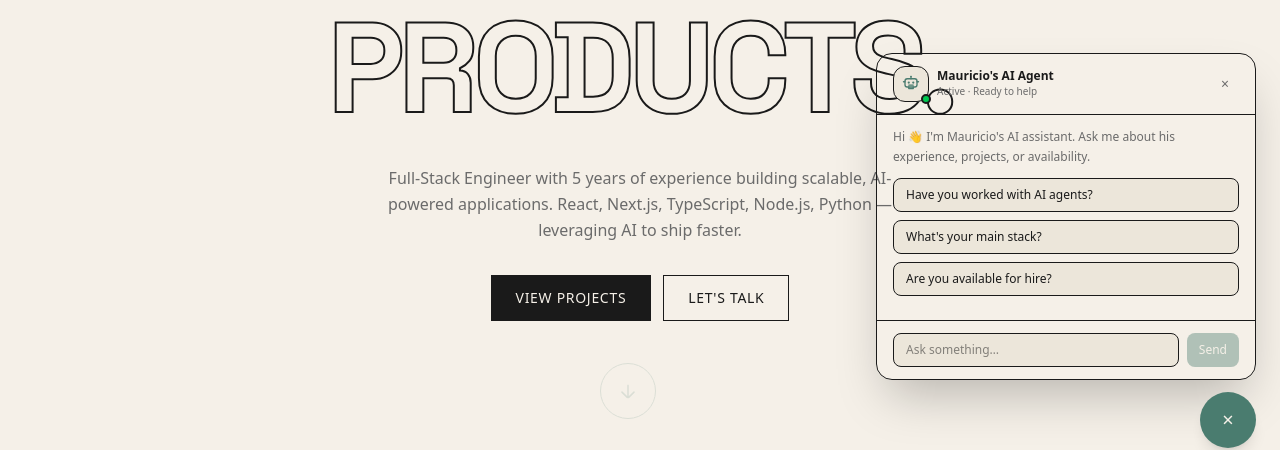
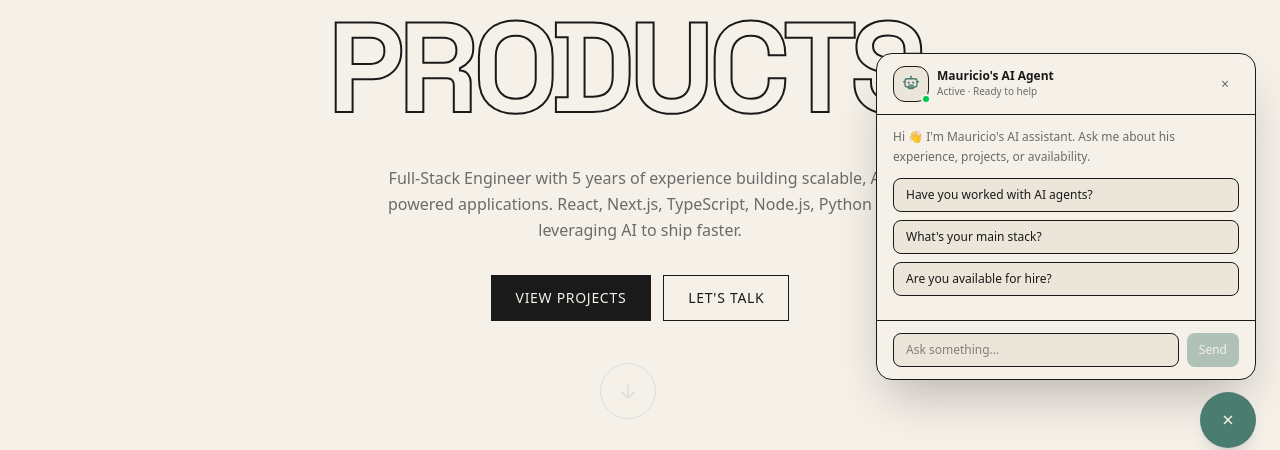
Before and after one commit to mauricio-hub/mgdeveloperportfolio, a Next.js app: page / in a window 1280 px wide. Both pictures are taken after a click on the button 1228 px from the left and 748 px from the top of the page. Shown: the part 328-778 px from the top of the page. Built offline with nearby package versions, Linux system fonts and the light colour scheme.

Commit message:
fix color agent

```diff
--- a/app/components/AgentChat/ChatHeader.tsx
+++ b/app/components/AgentChat/ChatHeader.tsx
@@ -34,7 +34,7 @@ export default function ChatHeader({ onClose }: Props) {
               <path d="M9 16v2h6v-2"/>
             </svg>
           </div>
-          <span className="absolute -bottom-0.5 -right-0.5 w-2.5 h-2.5 rounded-full bg-green-500 border-2 border-[var(--bg-card)]" />
+          <span className="absolute -bottom-0.5 -right-0.5 w-2.5 h-2.5 rounded-full bg-green-500 border-2 border-[var(--bg-primary)]" />
         </div>
         <div>
           <p className="text-xs font-semibold leading-none" style={{ color: "var(--text-primary)" }}>
--- a/app/components/AgentChat/ProactiveBubble.tsx
+++ b/app/components/AgentChat/ProactiveBubble.tsx
@@ -19,7 +19,7 @@ export default function ProactiveBubble({ text, hint, onOpen, onDismiss }: Props
       transition={{ duration: 0.4, ease: EASE }}
       onClick={onOpen}
       className="relative max-w-[220px] rounded-2xl rounded-br-sm px-4 py-3 shadow-lg cursor-pointer"
-      style={{ background: "var(--bg-card)", border: "1px solid var(--border)", color: "var(--text-primary)" }}
+      style={{ background: "var(--bg-primary)", border: "1px solid var(--border)", color: "var(--text-primary)" }}
     >
       <button
         onClick={onDismiss}
--- a/app/components/AgentChat/index.tsx
+++ b/app/components/AgentChat/index.tsx
@@ -102,7 +102,7 @@ export default function AgentChat() {
             exit={{ opacity: 0, y: 16, scale: 0.95 }}
             transition={{ duration: 0.35, ease: EASE }}
             className="w-[340px] sm:w-[380px] rounded-2xl shadow-2xl overflow-hidden flex flex-col"
-            style={{ background: "var(--bg-card)", border: "1px solid var(--border)", maxHeight: "520px" }}
+            style={{ background: "var(--bg-primary)", border: "1px solid var(--border)", maxHeight: "520px" }}
           >
             <ChatHeader onClose={() => setOpen(false)} />
 
```
